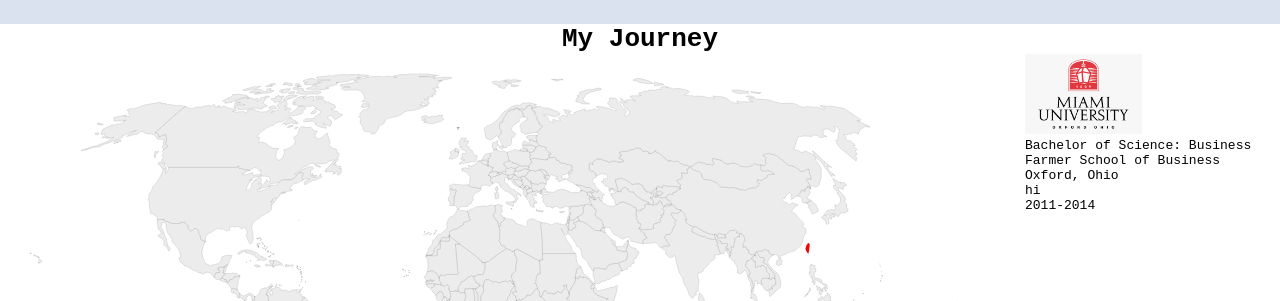
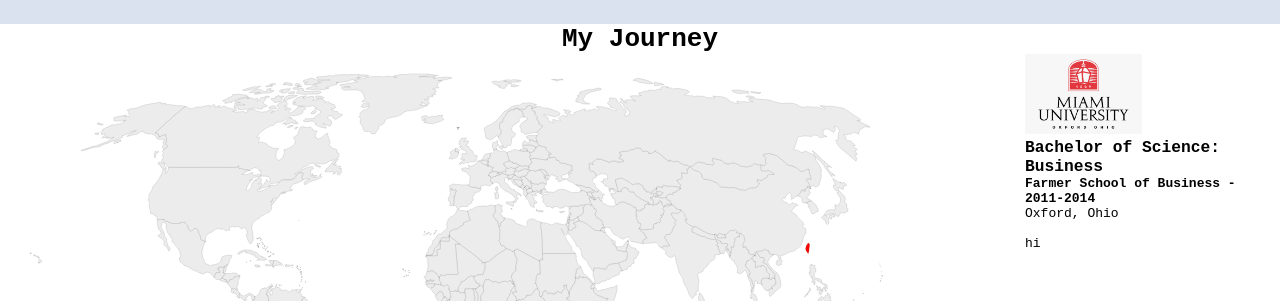
Before and after one commit to jakovid/personal-website, a React (Create React App) app: page / in a window 1280 px wide. Shown: the part 1280-1581 px from the top of the page. Built offline with nearby package versions, Linux system fonts and the light colour scheme.

Commit message:
updated info on Resecon

```diff
--- a/src/components/life-map.jsx
+++ b/src/components/life-map.jsx
@@ -36,7 +36,7 @@ export default function BuildLifeMap() {
             venue: "Farmer School of Business",
             location: "Oxford, Ohio",
             country: "usapac",
-            description: "I attended the Farmer School of Business (FSB) at Miami University. FSB was ranked as a top ten public business school program during the years I attended. During my enrollment at FSB, I was able to join the APAC traveling business program at Peking University in Beijing, Jiaotong University in Shanghai, Tokyo University in Tokyo, and Yonsei University in Seoul.",
+            description: "I attended the Farmer School of Business (FSB) at Miami University. FSB was ranked as a top ten public business school program during the years I attended. During my enrollment at FSB, I was able to join the 2 month traveling business program that visited Peking University in Beijing, Jiaotong University in Shanghai, Tokyo University in Tokyo, and Yonsei University in Seoul. I was one of three students selected from 30 in the program for an internship in Seoul.",
             duration: "2011-2014",
             img: MU,
         },
@@ -45,7 +45,7 @@ export default function BuildLifeMap() {
             venue: "Shanghai Jiaotong University",
             location: "Shanghai, China",
             country: "China",
-            description: "hi",
+            description: "I attended the intensive Chinese language program at Jiaotong University. The program consisted of 4 hour classes everyday for a year, with a focus on speaking Mandarin and reading Chinese texts. It was difficult.",
             duration: "2016-2017",
             img: Jiaotong,
         },
@@ -90,7 +90,7 @@ export default function BuildLifeMap() {
             venue: "Resolution Economics LLC",
             location: "Beverly Hills, California",
             country: "USA",
-            description: "hi",
+            description: "Resoultion Economics is a legal services company. During my employment there, the company primarily focused on statistical analyses of payroll data to protect multinational corporations from lawsuits filed by their employees. I help with database creation and cleaning, SASS based analyses, and drafting expert witness reports. It has since grown to five offices across the United States. Each case I worked on was won or settled out of court.",
             duration: "2014- 2015",
             img: ResEcon,
         },
@@ -1112,10 +1112,9 @@ export default function BuildLifeMap() {
                 <div id="experience-info-cont">
                     <img id="experience-img" src={selectedExperience.img}/>
                     <div id="experience-title">{selectedExperience.title}</div>
-                    <div id="experience-venue">{selectedExperience.venue}</div>
+                    <div id="experience-venue">{selectedExperience.venue +" - "+ selectedExperience.duration}</div>
                     <div id="experience-location">{selectedExperience.location}</div>
-                    <div id="experience-description">{selectedExperience.description}</div>
-                    <div id="experience-duration">{selectedExperience.duration}</div>
+                    <p id="experience-description">{selectedExperience.description}</p>
                 </div>
             </div>
 
--- a/src/styles/life-map.css
+++ b/src/styles/life-map.css
@@ -21,6 +21,19 @@
 #experience-img {
     max-width: 300px;
     max-height: 80px;
+}
+
+#experience-title {
+    font-size: 1.25rem;
+    font-weight: bold;
+}
+
+#experience-venue {
+    font-weight: bold;
+}
+
+#experience-description {
+    padding: 15px 15px 0 0;
 }
 
 .timelines-cont {
```
